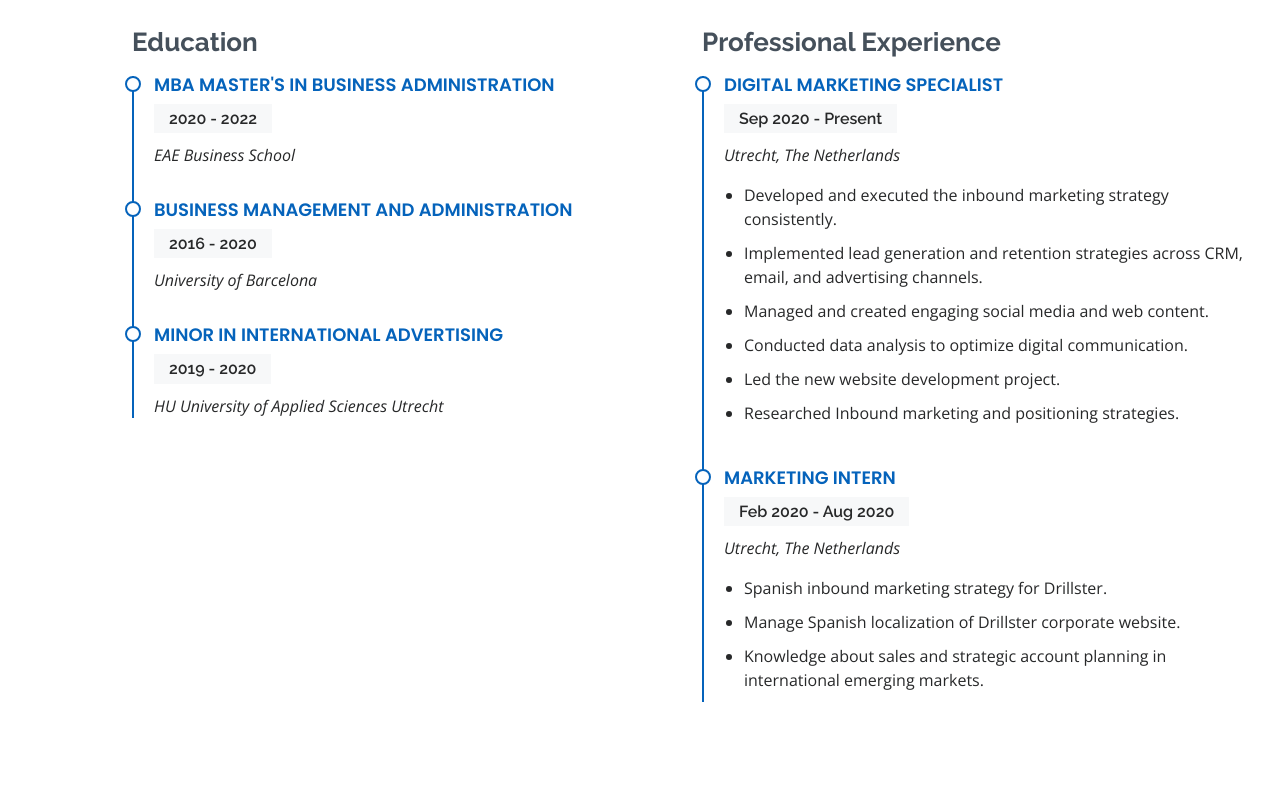
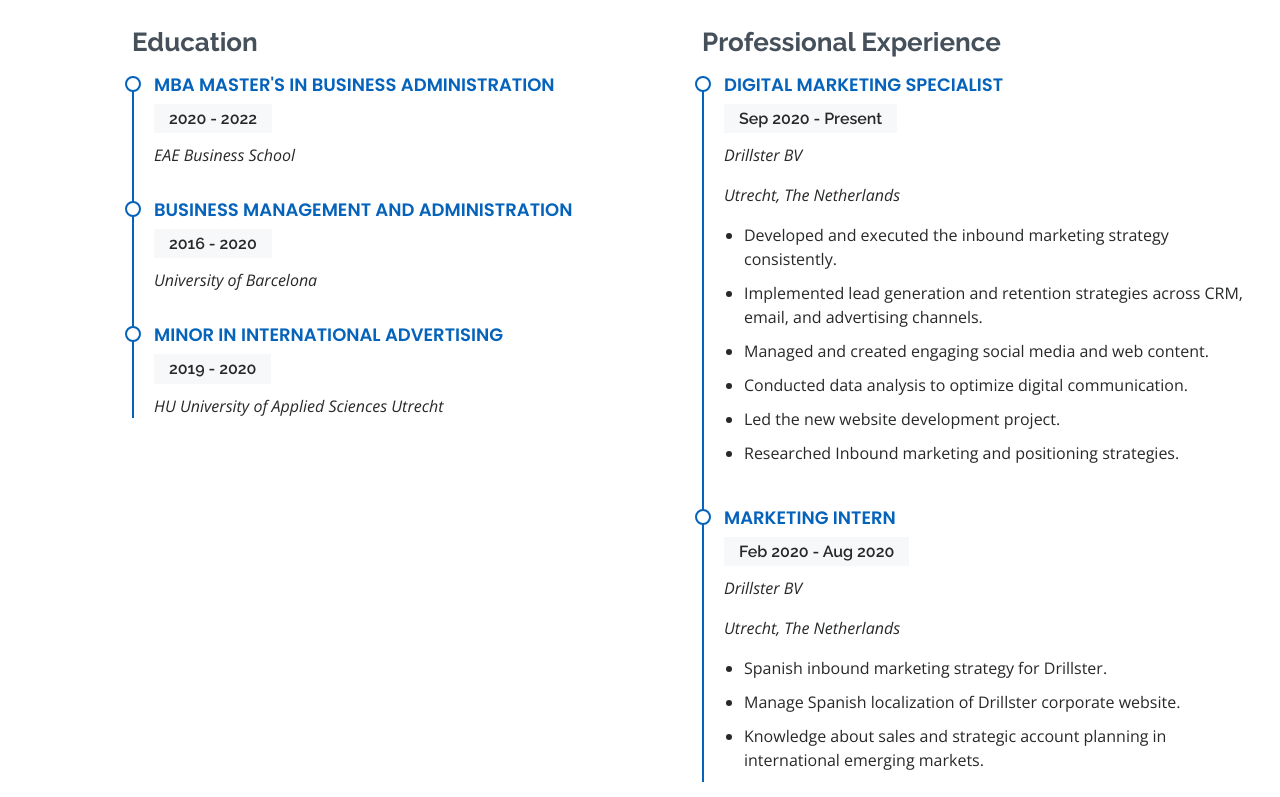
Before and after one commit to nedelrio/nedelrio.github.io, a plain HTML site: page index.html in a window 1280 px wide. Shown: the part 1286-2083 px from the top of the page. Drawn offline with nearby package versions, Linux system fonts and the light colour scheme.

Commit message:
resume_company name

```diff
--- a/index.html
+++ b/index.html
@@ -133,6 +133,7 @@
             <div class="resume-item">
               <h4>Digital Marketing Specialist</h4>
               <h5>Sep 2020 - Present</h5>
+              <p><em>Drillster BV</em></p>
               <p><em>Utrecht, The Netherlands </em></p>
               <ul>
                 <li>Developed and executed the inbound marketing strategy consistently.</li>
@@ -147,6 +148,7 @@
             <div class="resume-item">
               <h4>Marketing Intern</h4>
               <h5>Feb 2020 - Aug 2020</h5>
+              <p><em>Drillster BV</em></p>
               <p><em>Utrecht, The Netherlands</em></p>
               <ul>
                 <li>Spanish inbound marketing strategy for Drillster.</li>
```
